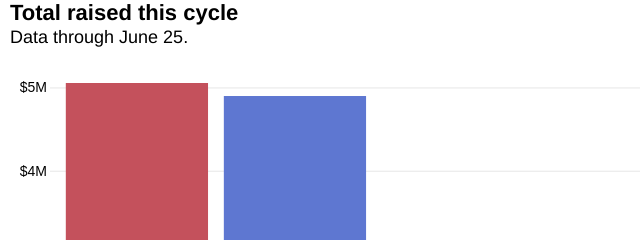
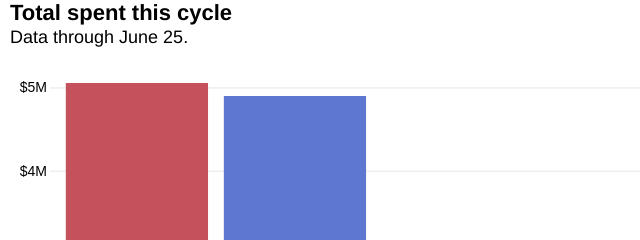
Before and after one commit to jessicapiper/tracker, a website: page src/index.nunjucks in a window 1280 px wide. Shown: the top 240 px of the page, 0-640 px from the left. Drawn offline with nearby package versions, Linux system fonts and the light colour scheme; files that its build step writes are made by us from their sources.

Commit message:
updated title

```diff
--- a/src/index.nunjucks
+++ b/src/index.nunjucks
@@ -5,7 +5,7 @@
 {% block content %}
 
 <div class="charts">
-  <div class="chart-title">Total raised this cycle</div>
+  <div class="chart-title">Total spent this cycle</div>
   <div class="chart-subtitle">Data through June 25.</div>
   <div class="inline-chart" id="senate"></div>
   <div class="chart-footer">Source: Federal Election Commission • Chart by Jessica Piper for the Bangor Daily News</div>
```
